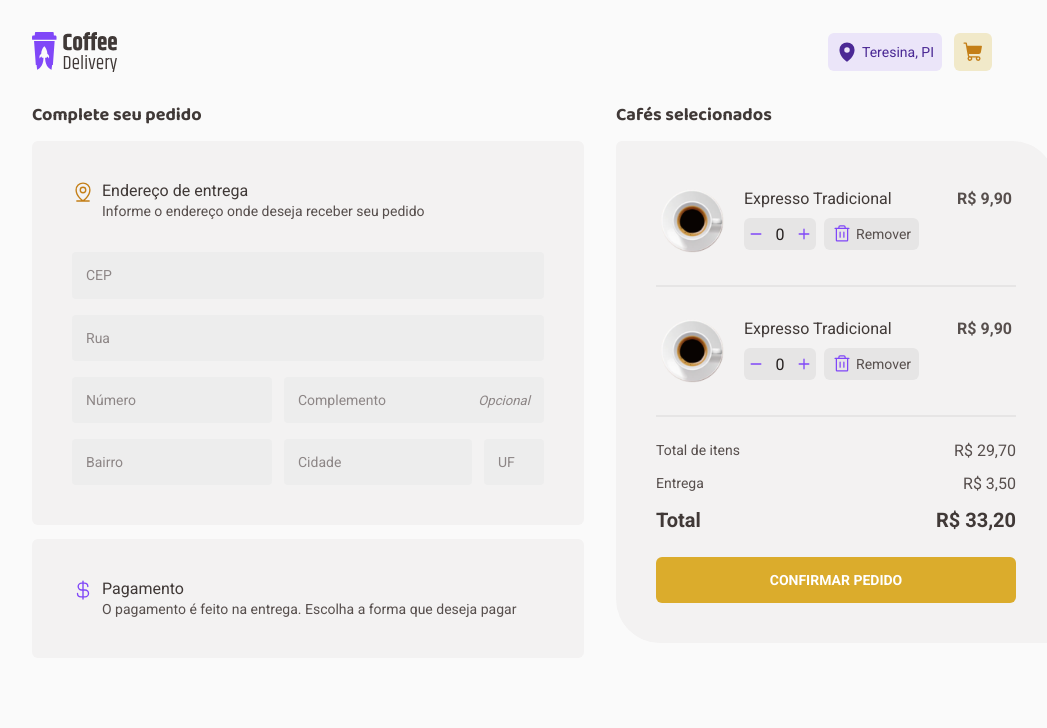
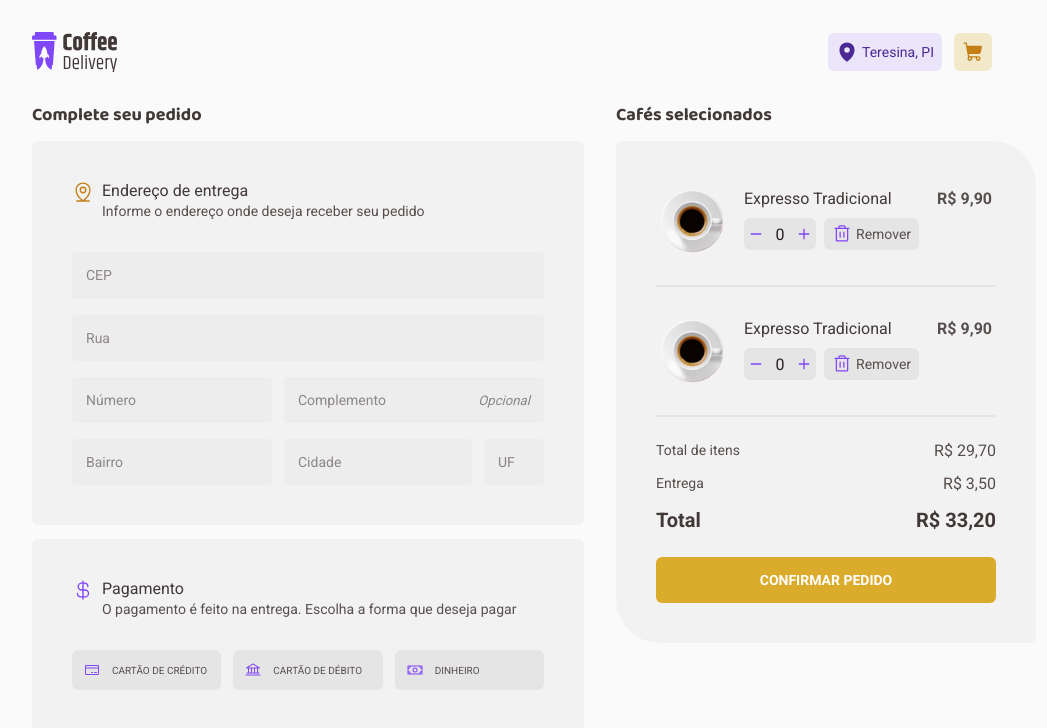
Before and after one commit to Dex64ter/Coffee-Delivery, a React (Vite) app: page /checkout in a window 1280 px wide. Shown: the top 728 px of the page, without its empty margins (128-1175 px from the left). Built offline with nearby package versions, Linux system fonts and the light colour scheme.

Commit message:
RadioGroup da forma de pagamento

```diff
--- a/src/pages/Checkout/index.tsx
+++ b/src/pages/Checkout/index.tsx
@@ -1,5 +1,11 @@
 import { CartItem } from './components/CartItem'
-import { CurrencyDollar, MapPinLine } from '@phosphor-icons/react'
+import {
+  Bank,
+  CreditCard,
+  CurrencyDollar,
+  MapPinLine,
+  Money,
+} from '@phosphor-icons/react'
 import {
   CheckoutContainer,
   CheckoutTitleLocation,
@@ -14,6 +20,8 @@ import {
   DivListDivisor,
   ResumeValues,
   ButtonSubmit,
+  PaymentType,
+  PaymentTypeButton,
 } from './styles'
 
 export function Checkout() {
@@ -62,6 +70,20 @@ export function Checkout() {
               </span>
             </p>
           </CheckoutTitlePayment>
+          <PaymentType>
+            <PaymentTypeButton value="CreditCard">
+              <CreditCard size={16} />
+              <span>CARTÃO DE CRÉDITO</span>
+            </PaymentTypeButton>
+            <PaymentTypeButton value="DebitCard">
+              <Bank size={16} />
+              <span>CARTÃO DE DÉBITO</span>
+            </PaymentTypeButton>
+            <PaymentTypeButton value="Money">
+              <Money size={16} />
+              <span>DINHEIRO</span>
+            </PaymentTypeButton>
+          </PaymentType>
         </SectionLocationPayment>
       </div>
 
--- a/src/pages/Checkout/styles.ts
+++ b/src/pages/Checkout/styles.ts
@@ -1,8 +1,9 @@
 import styled from 'styled-components'
+import * as RadioGroup from '@radix-ui/react-radio-group'
 
 export const CheckoutContainer = styled.form`
   display: grid;
-  grid-template-columns: 1fr 440px;
+  grid-template-columns: 1fr 420px;
   gap: 2rem;
 
   h2 {
@@ -176,3 +177,43 @@ export const ButtonSubmit = styled.button`
     transition: 0.2s;
   }
 `
+
+export const PaymentType = styled(RadioGroup.Root)`
+  margin-top: 2rem;
+  width: 100%;
+  display: grid;
+  grid-template-columns: repeat(3, 1fr);
+  gap: 0.75rem;
+`
+
+export const PaymentTypeButton = styled(RadioGroup.Item)`
+  background: ${(props) => props.theme.base['base-button']};
+  padding: 0.75rem;
+  display: flex;
+  align-items: center;
+  gap: 0.75rem;
+
+  border-radius: 6px;
+  border: 0;
+  outline: none;
+  cursor: pointer;
+
+  &:hover {
+    background: ${(props) => props.theme.base['base-hover']};
+    transition: 0.2s;
+  }
+
+  svg {
+    color: ${(props) => props.theme.product.purple};
+  }
+
+  span {
+    font-size: 10px;
+    color: ${(props) => props.theme.base['base-text']};
+  }
+
+  &[data-state='checked'] {
+    background: ${(props) => props.theme.product['purple-light']};
+    outline: 1px solid ${(props) => props.theme.product.purple};
+  }
+`
```
